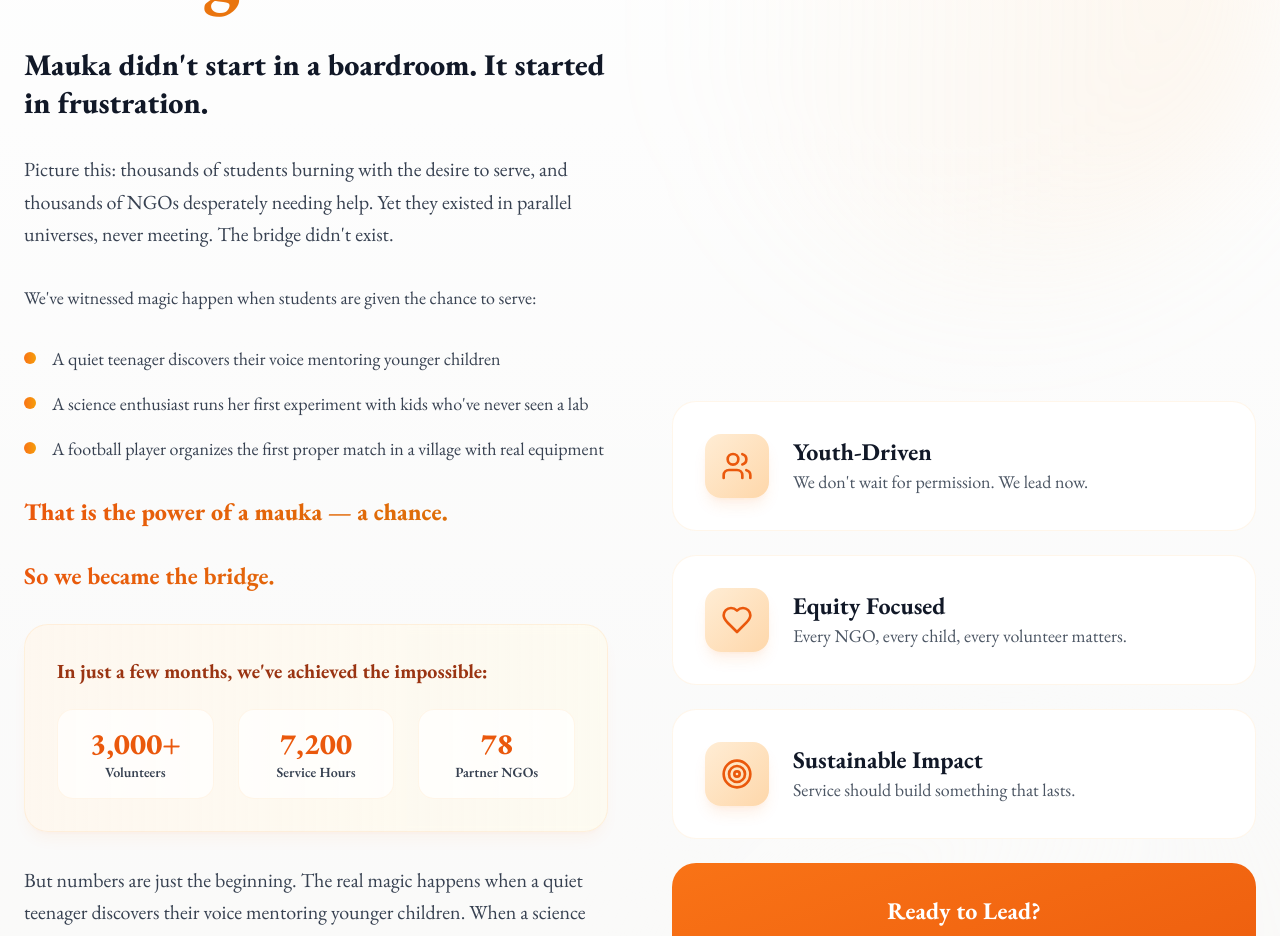
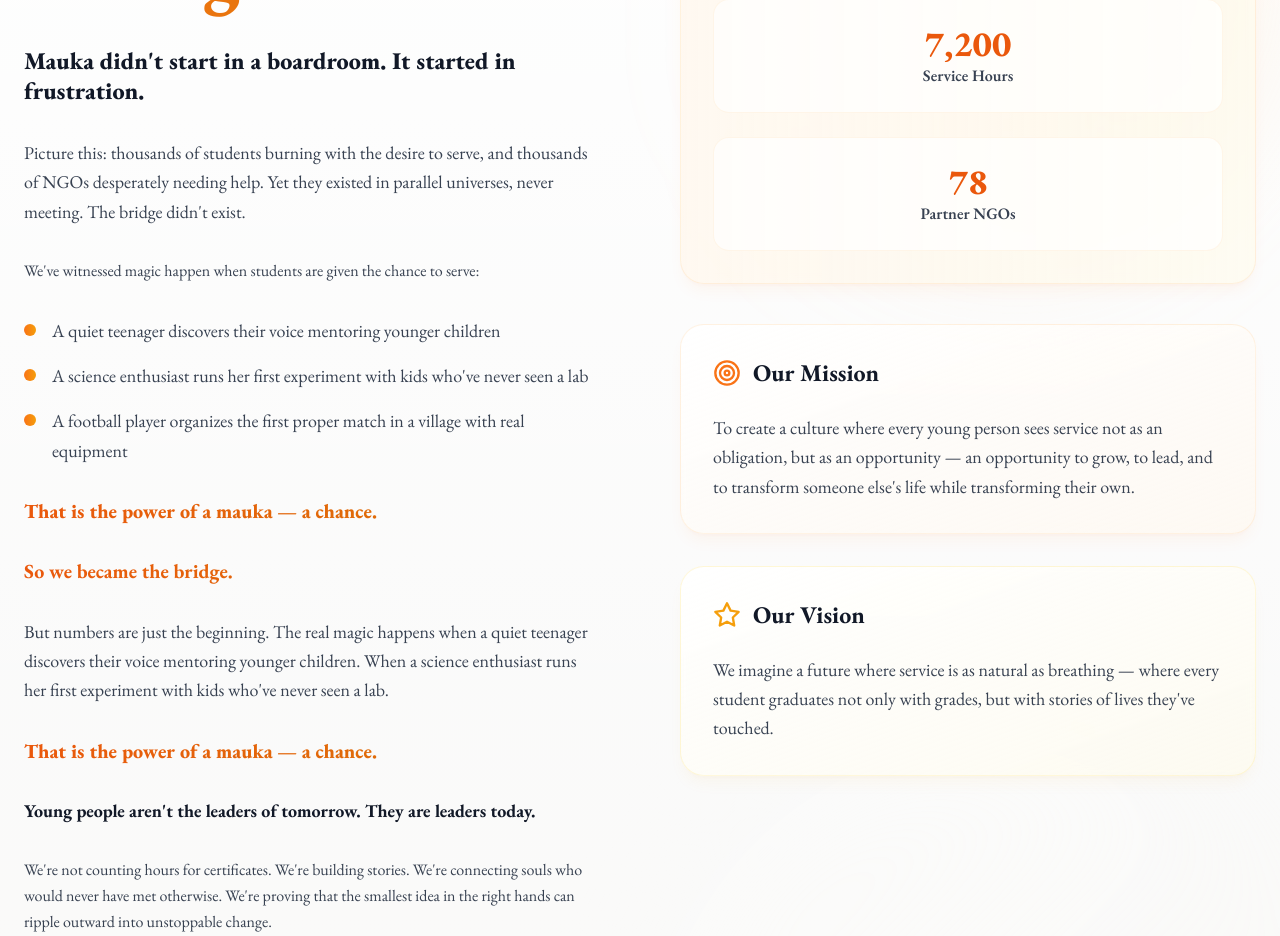
Before and after one commit to mj-112358/volunteer-matching-platform, a React (Vite) app: page / in a window 1280 px wide. Shown: the part 1120-2056 px from the top of the page. Built offline with nearby package versions, Linux system fonts and the light colour scheme.

Commit message:
Fix About section layout and balance content

```diff
--- a/src/components/About.tsx
+++ b/src/components/About.tsx
@@ -34,9 +34,9 @@ const About: React.FC = () => {
       </div>
 
       <div className="max-w-7xl mx-auto px-6 relative">
-        <div className="grid lg:grid-cols-2 gap-16 items-center">
+        <div className="grid lg:grid-cols-2 gap-20 items-start">
           {/* Left Content - Story */}
-          <div className="space-y-12">
+          <div className="space-y-10">
             <div className="space-y-10">
               <div className="inline-flex items-center px-6 py-3 rounded-full bg-gradient-to-r from-orange-100/80 to-amber-100/60 backdrop-blur-sm border border-orange-200/50 text-orange-700 text-sm font-semibold shadow-lg shadow-orange-500/10">
                 <Zap className="w-4 h-4 mr-2" />
@@ -50,15 +50,15 @@ const About: React.FC = () => {
               </h2>
 
               <div className="space-y-8 text-lg text-gray-700 leading-relaxed">
-                <div className="text-3xl font-black text-gray-900 leading-tight">
+                <div className="text-2xl font-black text-gray-900 leading-tight">
                   Mauka didn't start in a boardroom. It started in frustration.
                 </div>
 
-                <div className="text-xl leading-relaxed font-light">
+                <div className="text-lg leading-relaxed font-light">
                   Picture this: thousands of students burning with the desire to serve, and thousands of NGOs desperately needing help. Yet they existed in parallel universes, never meeting. The bridge didn't exist.
                 </div>
 
-                <div className="text-lg leading-relaxed">
+                <div className="text-base leading-relaxed">
                   We've witnessed magic happen when students are given the chance to serve:
                 </div>
 
@@ -77,52 +77,56 @@ const About: React.FC = () => {
                   </div>
                 </div>
 
-                <div className="text-2xl font-black bg-gradient-to-r from-orange-600 to-amber-600 bg-clip-text text-transparent">
+                <div className="text-xl font-black bg-gradient-to-r from-orange-600 to-amber-600 bg-clip-text text-transparent">
                   That is the power of a mauka — a chance.
                 </div>
 
-                <div className="text-2xl font-bold bg-gradient-to-r from-orange-600 to-amber-600 bg-clip-text text-transparent">
+                <div className="text-xl font-bold bg-gradient-to-r from-orange-600 to-amber-600 bg-clip-text text-transparent">
                   So we became the bridge.
                 </div>
 
-                <div className="p-8 bg-gradient-to-r from-orange-50/80 to-amber-50/60 rounded-3xl border border-orange-200/30 backdrop-blur-sm shadow-lg shadow-orange-500/5">
-                  <div className="text-xl font-bold text-orange-800 mb-6">In just a few months, we've achieved the impossible:</div>
-                  <div className="grid grid-cols-3 gap-6 text-center">
-                    <div className="p-4 bg-white/70 rounded-2xl border border-orange-100/50">
-                      <div className="text-3xl font-black text-orange-600">3,000+</div>
-                      <div className="text-sm text-gray-700 font-semibold">Volunteers</div>
-                    </div>
-                    <div className="p-4 bg-white/70 rounded-2xl border border-orange-100/50">
-                      <div className="text-3xl font-black text-orange-600">7,200</div>
-                      <div className="text-sm text-gray-700 font-semibold">Service Hours</div>
-                    </div>
-                    <div className="p-4 bg-white/70 rounded-2xl border border-orange-100/50">
-                      <div className="text-3xl font-black text-orange-600">78</div>
-                      <div className="text-sm text-gray-700 font-semibold">Partner NGOs</div>
-                    </div>
-                  </div>
-                </div>
-
-                <div className="text-xl leading-relaxed font-light">
+                <div className="text-lg leading-relaxed font-light">
                   But numbers are just the beginning. The real magic happens when a quiet teenager discovers their voice mentoring younger children. When a science enthusiast runs her first experiment with kids who've never seen a lab.
                 </div>
 
-                <div className="text-3xl font-black bg-gradient-to-r from-orange-600 to-amber-600 bg-clip-text text-transparent">
+                <div className="text-xl font-black bg-gradient-to-r from-orange-600 to-amber-600 bg-clip-text text-transparent">
                   That is the power of a mauka — a chance.
                 </div>
 
-                <div className="text-2xl font-bold text-gray-900">
+                <div className="text-lg font-bold text-gray-900">
                   Young people aren't the leaders of tomorrow. They are leaders today.
                 </div>
 
-                <div className="text-xl leading-relaxed font-light">
+                <div className="text-base leading-relaxed font-light">
                   We're not counting hours for certificates. We're building stories. We're connecting souls who would never have met otherwise. We're proving that the smallest idea in the right hands can ripple outward into unstoppable change.
+                </div>
+              </div>
+            </div>
+          </div>
+
+          {/* Right Content - Stats and Mission/Vision */}
+          <div className="space-y-10">
+            {/* Achievement Stats */}
+            <div className="p-8 bg-gradient-to-r from-orange-50/80 to-amber-50/60 rounded-3xl border border-orange-200/30 backdrop-blur-sm shadow-lg shadow-orange-500/5">
+              <div className="text-xl font-bold text-orange-800 mb-6">In just a few months, we've achieved the impossible:</div>
+              <div className="grid grid-cols-1 gap-6 text-center">
+                <div className="p-6 bg-white/70 rounded-2xl border border-orange-100/50">
+                  <div className="text-4xl font-black text-orange-600">3,000+</div>
+                  <div className="text-base text-gray-700 font-semibold">Active Volunteers</div>
+                </div>
+                <div className="p-6 bg-white/70 rounded-2xl border border-orange-100/50">
+                  <div className="text-4xl font-black text-orange-600">7,200</div>
+                  <div className="text-base text-gray-700 font-semibold">Service Hours</div>
+                </div>
+                <div className="p-6 bg-white/70 rounded-2xl border border-orange-100/50">
+                  <div className="text-4xl font-black text-orange-600">78</div>
+                  <div className="text-base text-gray-700 font-semibold">Partner NGOs</div>
                 </div>
               </div>
             </div>
 
             {/* Mission & Vision */}
-            <div className="grid md:grid-cols-2 gap-8">
+            <div className="space-y-8">
               <div className="space-y-6 p-8 bg-gradient-to-br from-white/90 to-orange-50/60 rounded-3xl border border-orange-200/30 backdrop-blur-sm shadow-lg shadow-orange-500/5">
                 <h3 className="text-2xl font-bold text-gray-900 flex items-center">
                   <Target className="w-7 h-7 text-orange-500 mr-3" />
```
